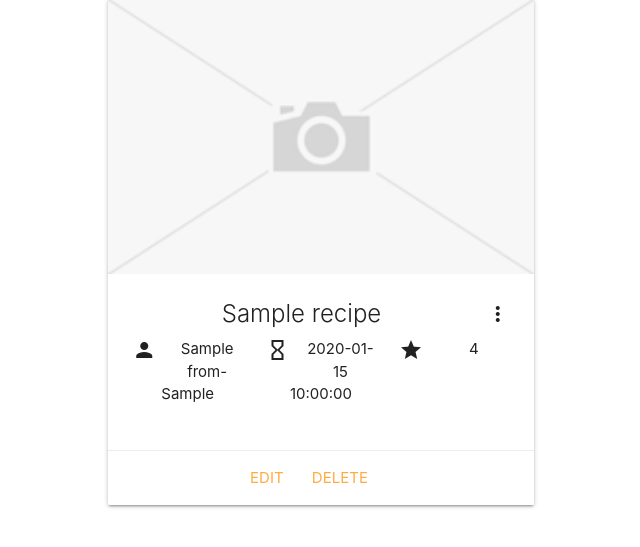
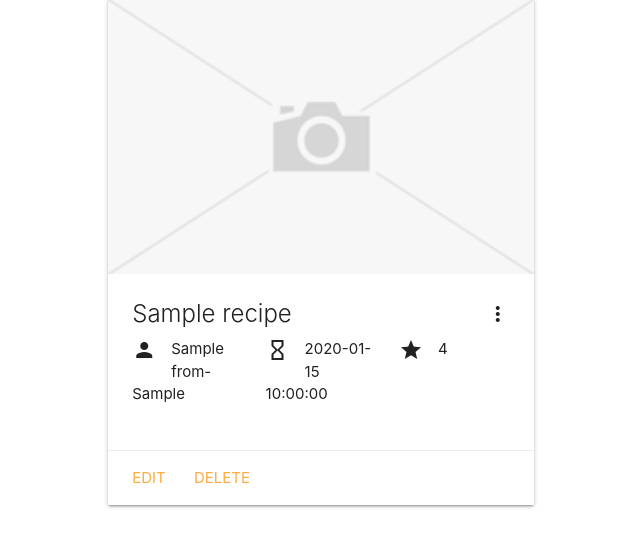
Before and after one commit to DavidMorgan92/cookbook, a Flask app: template templates/recipes/my_recipes.html in a window 1280 px wide. Shown: the part 221-768 px from the top of the page, without its empty margins (95-735 px from the left). Run offline with Flask 3, Linux system fonts and the light colour scheme; the template is opened without the code that fills it: most values are stand-ins (such as "Sample title", 1, 10 or a date in 2020); some libraries are stand-ins or nearby versions.

Commit message:
Left-align recipe card content

```diff
--- a/templates/recipes/my_recipes.html
+++ b/templates/recipes/my_recipes.html
@@ -15,7 +15,7 @@
 
     {% for recipe in recipes %}
     <div class="col s12 m6">
-        <div class="card">
+        <div class="card left-align">
             <div class="card-image">
                 {% if recipe.image_url %}
                 <img src="{{ url_for('static', filename='images/recipes/' + recipe.image_url) }}" alt="Image of the recipe">
```
